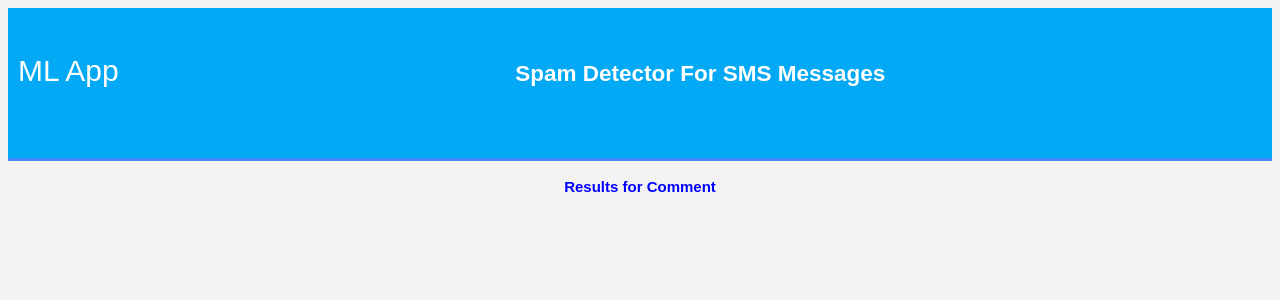
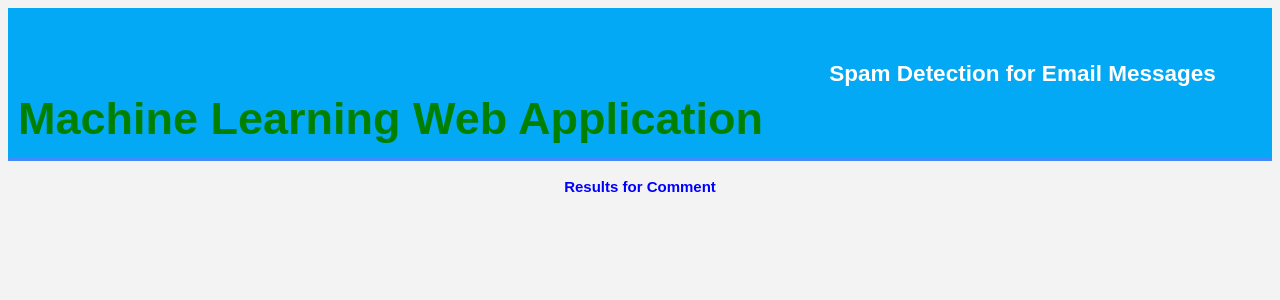
Before and after one commit to Aditya-Chandra/NLP-Spam-Ham, a Flask app: template templates/result.html in a window 1280 px wide. Shown: the top 300 px of the page. Run offline with Flask 2, Linux system fonts and the light colour scheme; the template is opened without the code that fills it, so the values that code supplies are empty; parts of the project's set-up code (start-up, migrations or seed data) failed here and were passed over.

Commit message:
Update result.html

```diff
--- a/templates/result.html
+++ b/templates/result.html
@@ -9,9 +9,9 @@
 	<header>
 		<div class="container">
 		<div id="brandname">
-			ML App
+		<h2 style="color:green;">Machine Learning Web Application</h2>
 		</div>
-		<h2>Spam Detector For SMS Messages</h2>
+		<h2>Spam Detection for Email Messages</h2>
 
 	</div>
 	</header>
@@ -21,9 +21,9 @@
 
 
 	{% if prediction == 1%}
-	<h2 style="color:red;">Spam</h2>
+	<h2 style="color:red;">SPAM (Beware!! &#128559)</h2>
 	{% elif prediction == 0%}
-	<h2 style="color:green;">Ham (It's not a spam &#128522 )</h2>
+	<h2 style="color:green;">HAM (It's not a spam &#128522 )</h2>
 	{% endif %}
 
 	</div>
```
